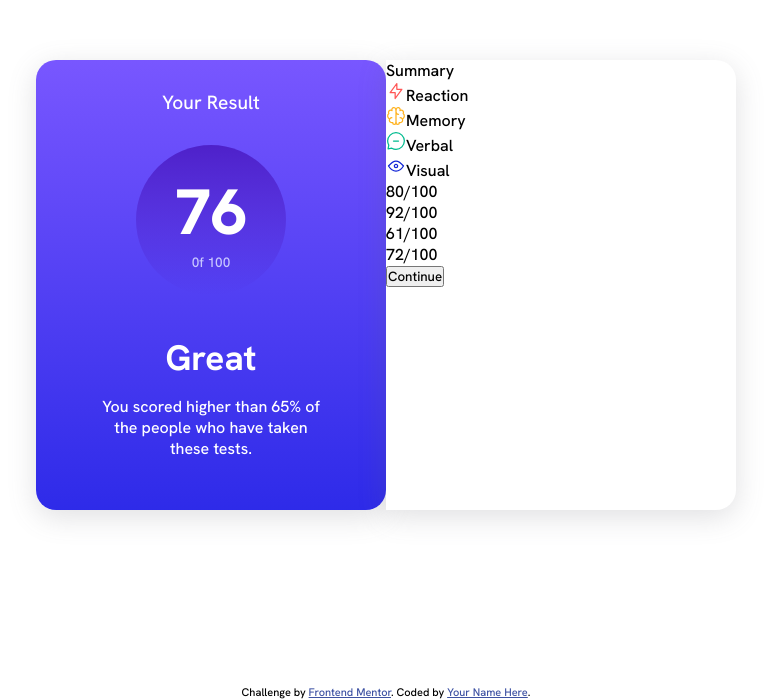
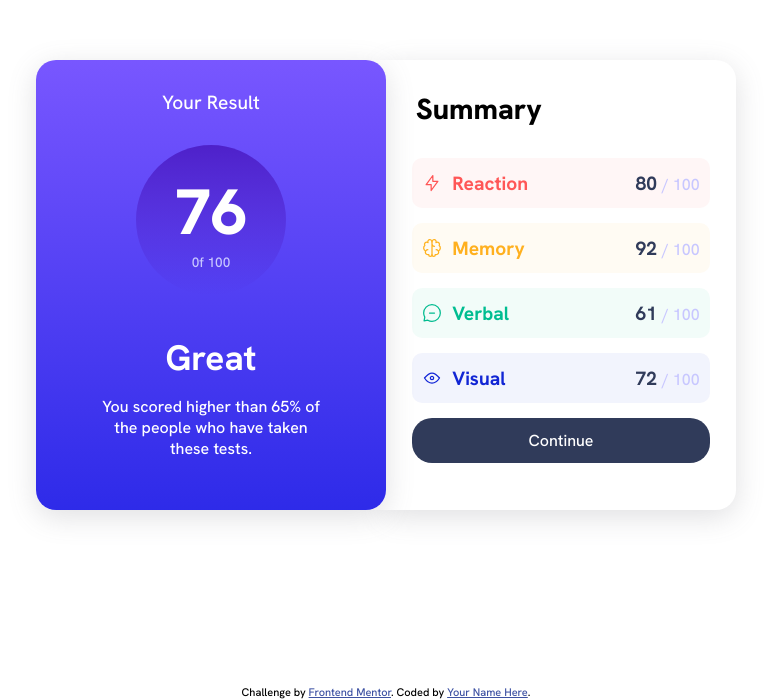
Before and after one commit to EshrakRahman/Results-summary-component-forntendmentor_challenge-, a plain HTML site: page index.html in a window 1280 px wide. Shown: the part 115-814 px from the top of the page, without its empty margins (254-1025 px from the left). Drawn offline with Linux system fonts and the light colour scheme.

Commit message:
challenge completed

```diff
--- a/index.html
+++ b/index.html
@@ -19,6 +19,7 @@
 </head>
 <body>
 <main>
+
     <div class="left-box">
       <div class="contents">
         <p class="rst">Your result</p>
@@ -32,25 +33,56 @@
       </div>
     </div>
     <div class="right-box">
+      <div class="background">
+
+      </div>
       <div class="summary-content">
         <p class="summary-text">Summary</p>
-        <div class="score">
+        <div class="score-details">
           <div class="name">
-            <p><img src="assets/images/icon-reaction.svg" alt="Reaction">Reaction</p>
-            <p><img src="assets/images/icon-memory.svg" alt="Memory">Memory</p>
-            <p><img src="assets/images/icon-verbal.svg" alt="Verbal">Verbal</p>
-            <p><img src="assets/images/icon-visual.svg" alt="Visual">Visual</p>
+            <div class="score-wrapper one">
+              <p class="img"><img src="assets/images/icon-reaction.svg" alt="Reaction">Reaction</p>
+              <p><span class="bold">
+                80
+              </span> / 100</p>
             </div>
-          <div class="score">
-            <p>80/100</p>
-            <p>92/100</p>
-            <p>61/100</p>
-            <p>72/100</p>
+            <div class="score-wrapper two">
+              <p class="img">
+                <img src="assets/images/icon-memory.svg" alt="Memory">
+                Memory
+              </p>
+              <p><span class="bold">
+                92
+              </span> / 100</p>
+            </div>
+            <div class="score-wrapper three">
+              <p class="img">
+                <img src="assets/images/icon-verbal.svg" alt="Verbal">
+                Verbal
+              </p>
+              <p><span class="bold">
+                61
+              </span> / 100</p>
+            </div>
+            <div class="score-wrapper four">
+              <p class="img">
+                <img src="assets/images/icon-visual.svg" alt="Visual">
+                Visual
+              </p>
+              <p><span class="bold">
+                72
+              </span>/ 100</p>
+            </div>
+
+        <button class="btn">
+          Continue
+        </button>
       </div>
           </div>
-        <button class="btn">Continue</button>
         </div>
     </div>
+
+
 </main>
 
 <!--  Your Result-->
--- a/style.css
+++ b/style.css
@@ -14,13 +14,19 @@ main {
     height: 100vh;
     /*background-color: red;*/
 }
-
+.box-wrapper {
+    width: 350px;
+    height: 450px;
+    border-radius: 20px;
+    background-color: green;
+}
 .left-box {
     width: 350px;
     background: linear-gradient(hsl(252, 100%, 67% , 10), hsl(241, 81%, 54% , 1));
     height: 450px;
     border-radius: 20px;
     box-shadow: rgba(100, 100, 111, 0.2) 0px 7px 29px 0px;
+    z-index: 3;
 }
 
 .contents {
@@ -82,5 +88,116 @@ main {
     height: 450px;
     border-radius: 0 20px 20px 0;
     box-shadow: rgba(100, 100, 111, 0.2) 0px 7px 29px 0px;
+    position: relative;
+    z-index: 2;
+}
+.background {
+    position: absolute;
+    width: 350px;
+    height: 450px;
+    background-color: white;
+    right: 20px;
+    z-index: -1;
+}
+.summary-content .summary-text {
+    font-size: 1.8rem;
+    font-weight: 800;
+    /*color: white;*/
+    margin: 30px;
+    text-transform: capitalize;
+}
+
+.name {
+    /*display: flex;*/
+    /*flex-direction: column;*/
+    width: 85%;
+    /*align-items: center;*/
+    /*justify-content: center;*/
+    margin: 0 auto;
+}
+
+.score-wrapper {
+    display: flex;
+    flex-direction: row;
+    justify-content: space-between;
+    align-items: center;
+    width: 100%;
+    margin: 0 0 15px 0;
+    height: 50px;
+    /*background-color: red;*/
+    border-radius: 10px;
+    /*gap: 20px;*/
+    padding: 10px;
+}
+.one {
+    background-color:  hsla(0, 100%, 67% , 5%);
+}
+.two {
+    background-color:  hsla(39, 100%, 56%, 5%);
+}
+
+.three {
+    background-color:  hsla(166, 100%, 37%, 5%);
+}
+.four {
+    background-color:  hsla(234, 85%, 45% , 5%);
+}
+.one p:first-child {
+    color:  hsl(0, 100%, 67% );
+}
+.two p:first-child {
+    color: hsl(39, 100%, 56%);
+}
+.three p:first-child {
+    color: hsl(166, 100%, 37%);
+}
+.four p:first-child {
+    color: hsl(234, 85%, 45%);
+}
+.score-wrapper .img {
+    display: flex;
+    /*justify-content: center;*/
+    align-items: center;
+    column-gap: 10px;
+    font-size: 1.2rem;
+    font-weight: 600;
+}
+.score-wrapper .bold {
+    font-size: 1.2rem;
+    font-weight: bolder;
+    color: hsl(224, 30%, 27%);
+}
+.score-wrapper p:nth-child(2) {
+    color:  hsl(241, 100%, 89%);
+}
+
+.btn {
+    height: 45px;
+    font-size: 1rem;
+    font-weight: 500;
+    width: 100%;
+    /*padding: 15px 115px;*/
+    border-radius: 20px;
+    border: none;
+    background-color: hsl(224, 30%, 27%);
+    color: white;
 
 }
+
+@media only screen and (max-width: 375px){
+    main {
+        display: flex;
+        flex-direction: column;
+        justify-content: center;
+        align-items: center;
+    }
+    .right-box, .left-box {
+        height: 100vh;
+        width: 100vw;
+        box-shadow: none;
+    }
+
+    .left-box {
+        border-radius: 0 0 50px 50px;
+    }
+}
```
Lines whose indentation alone changed are shown as unchanged.
